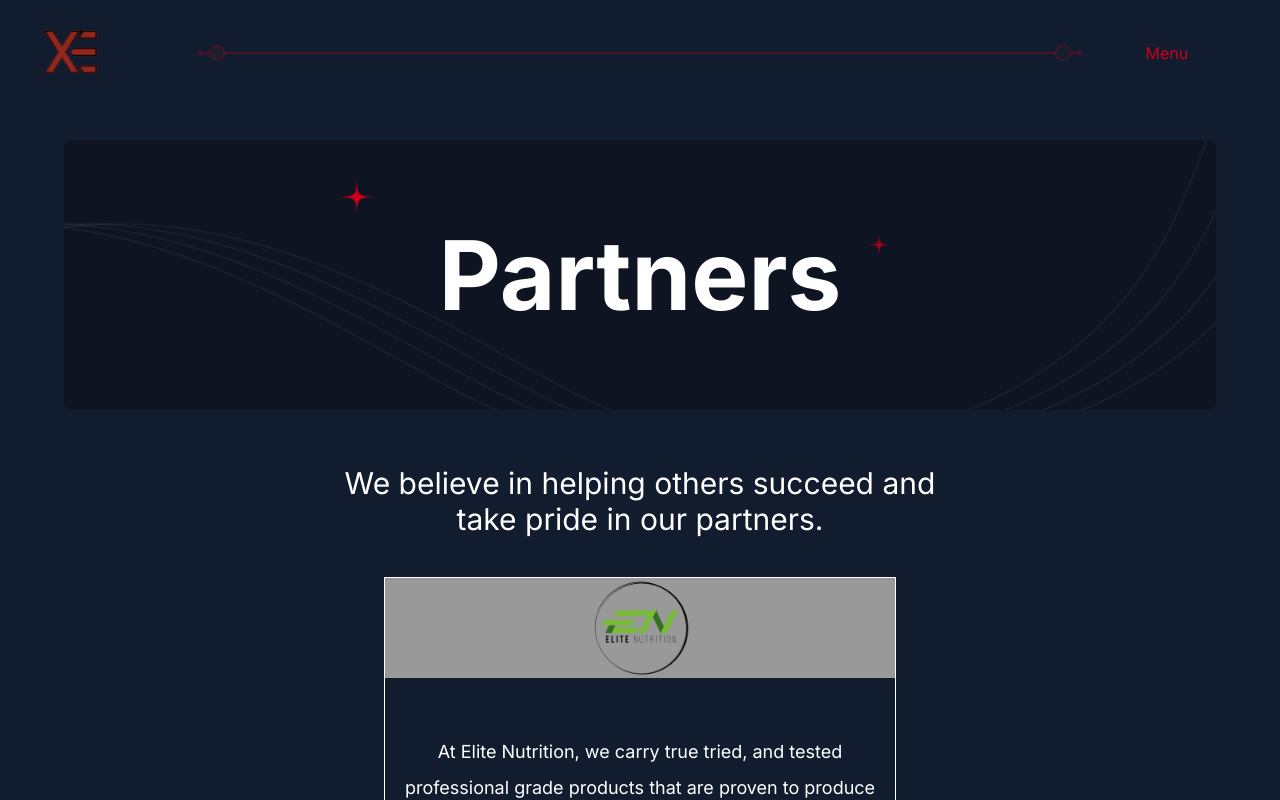
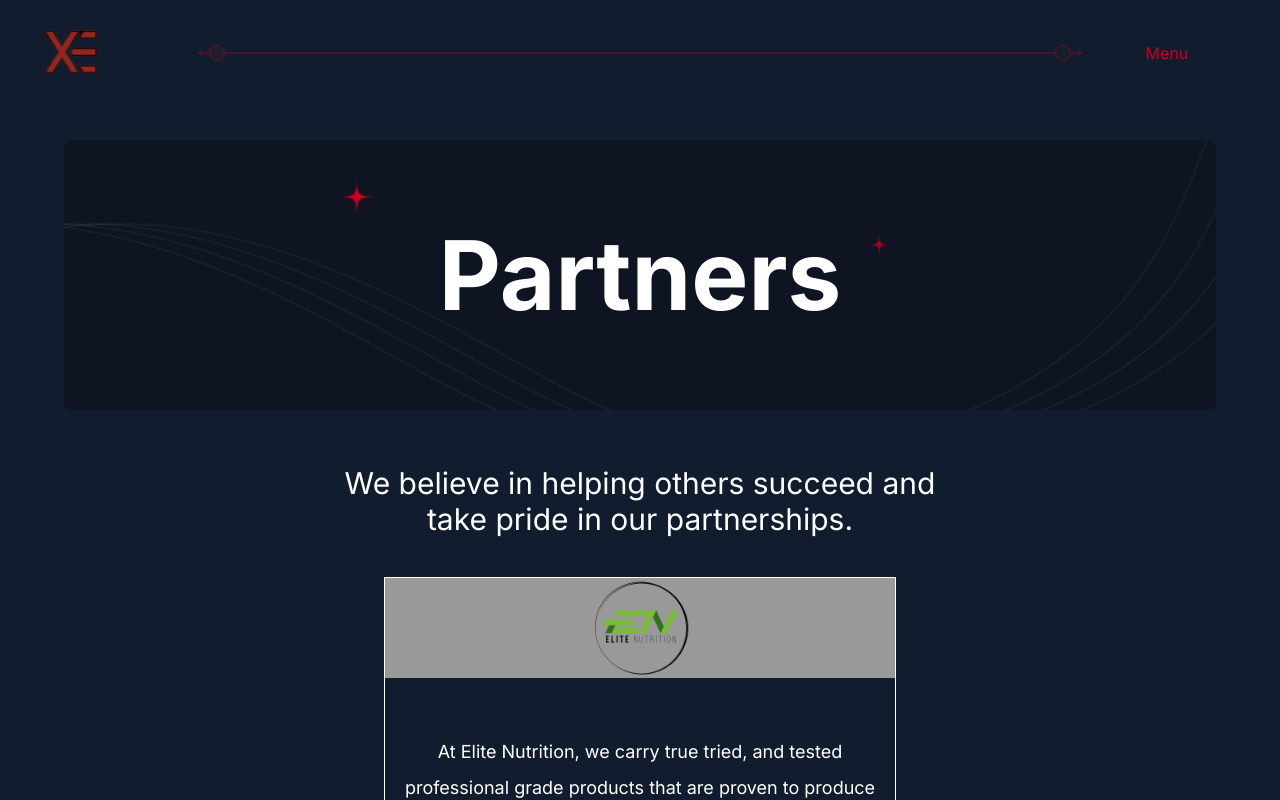
Before and after one commit to mccashland/Xelik-Website, a Next.js app: page /partners in a window 1280 px wide. Shown: the top 800 px of the page. Built offline with nearby package versions, Linux system fonts and the light colour scheme.

Commit message:
add partnerships

```diff
--- a/src/app/partners/page.tsx
+++ b/src/app/partners/page.tsx
@@ -11,7 +11,7 @@ export default function Clients() {
       <Banner text={"Partners"} />
       <center className="text-3xl mb-10 text-[#fff]">
         <div className="w-[50%]">
-          We believe in helping others succeed and take pride in our partners.
+          We believe in helping others succeed and take pride in our partnerships.
         </div>
         <div className="w-[40%] mx-auto border mt-10">
           <Link
```
